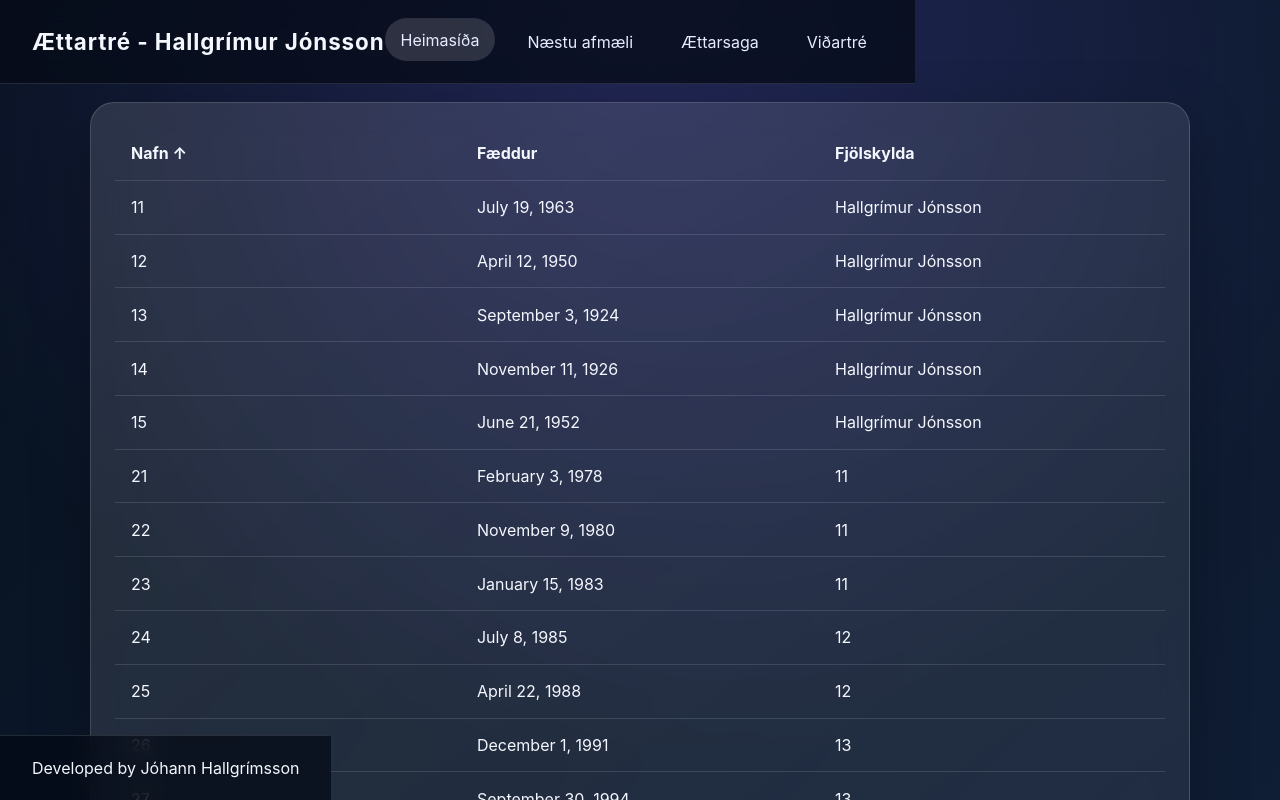
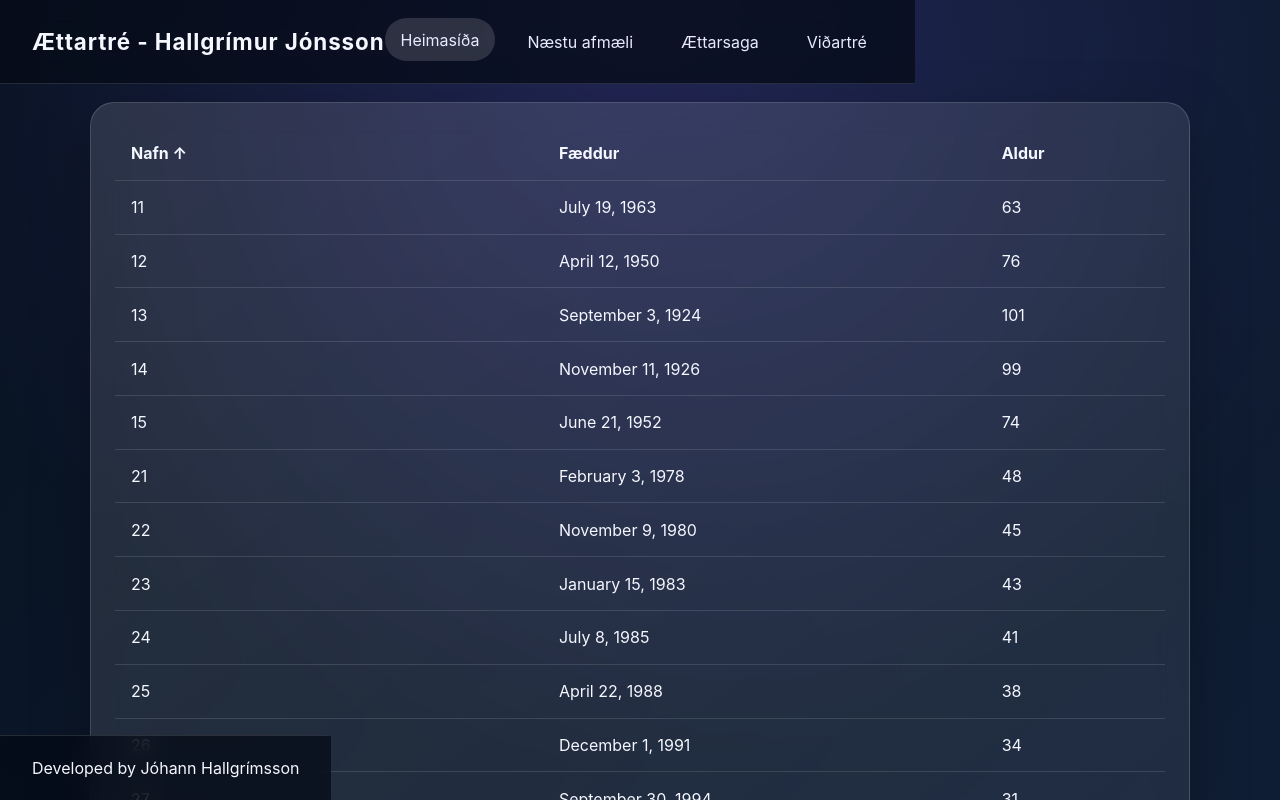
Before and after one commit to JohannHallgrimss/famely_Tree, a React (Vite) app: page /#/ in a window 1280 px wide. Shown: the top 800 px of the page. Built offline with nearby package versions, Linux system fonts and the light colour scheme.

Commit message:
næstu afmæli bætt við

```diff
--- a/src/App.tsx
+++ b/src/App.tsx
@@ -11,7 +11,7 @@ import type { FamilyData, Person } from './types';
 
 const data = familyData as FamilyData;
 
-type SortKey = 'name' | 'born';
+type SortKey = 'name' | 'born' | 'age';
 type SortDirection = 'asc' | 'desc';
 
 const getDisplayValue = (value: string | null) =>
@@ -147,7 +147,24 @@ const App = () => {
       new Date(b.born).getTime()
     );
   });
+const getPersonAge = (born: string | null) => {
+  if (!born) return null;
 
+  const birthDate = new Date(born);
+  const today = new Date();
+
+  let age = today.getFullYear() - birthDate.getFullYear();
+  const monthDiff = today.getMonth() - birthDate.getMonth();
+
+  if (
+    monthDiff < 0 ||
+    (monthDiff === 0 && today.getDate() < birthDate.getDate())
+  ) {
+    age--;
+  }
+
+  return age;
+}
 
   return (
     <PageLayout patriot={data.patriot}>
@@ -186,6 +203,7 @@ const App = () => {
           imageUrl={getPersonImageUrl(selectedPerson.name)}
           displayName={selectedPerson.name}
           bornLabel={getDisplayValue(selectedPerson.born)}
+          age={getPersonAge(selectedPerson.born)  }
           relationList={orderedChildren.map(
             (child) => child.name
           )}
--- a/src/components/PeopleTable.tsx
+++ b/src/components/PeopleTable.tsx
@@ -2,9 +2,9 @@ import type { Person } from '../types';
 
 interface PeopleTableProps {
   people: Person[];
-  sortKey: 'name' | 'born';
+  sortKey: 'name' | 'born' | 'age';
   sortDirection: 'asc' | 'desc';
-  onSort: (key: 'name' | 'born') => void;
+  onSort: (key: 'name' | 'born' | 'age') => void;
   onSelectPerson: (person: Person) => void;
 }
 
@@ -20,6 +20,24 @@ const PeopleTable = ({ people, sortKey, sortDirection, onSort, onSelectPerson }:
     });
   };
 
+  const getPersonAge = (born: string | null) => {
+  if (!born) return null;
+
+  const birthDate = new Date(born);
+  const today = new Date();
+
+  let age = today.getFullYear() - birthDate.getFullYear();
+  const monthDiff = today.getMonth() - birthDate.getMonth();
+
+  if (
+    monthDiff < 0 ||
+    (monthDiff === 0 && today.getDate() < birthDate.getDate())
+  ) {
+    age--;
+  }
+
+  return age;
+}
   return (
     <div className="table-wrapper">
       <table className="people-table">
@@ -35,7 +53,11 @@ const PeopleTable = ({ people, sortKey, sortDirection, onSort, onSelectPerson }:
                 Fæddur {sortKey === 'born' ? (sortDirection === 'asc' ? '↑' : '↓') : ''}
               </button>
             </th>
-            <th>Fjölskylda</th>
+            <th>
+              <button type="button" onClick={() => onSort('age')}>
+                Aldur {sortKey === 'age' ? (sortDirection === 'asc' ? '↑' : '↓') : ''}
+              </button>
+            </th>
           </tr>
         </thead>
         <tbody>
@@ -43,7 +65,7 @@ const PeopleTable = ({ people, sortKey, sortDirection, onSort, onSelectPerson }:
             <tr key={person.name} onClick={() => onSelectPerson(person)}>
               <td>{person.name}</td>
               <td>{formatDate(person.born)}</td>
-              <td>{[person.father, person.mother].filter(Boolean).join(' / ') || '—'}</td>
+              <td>{getPersonAge(person.born)}</td>
             </tr>
           ))}
         </tbody>
--- a/src/components/PersonModal.tsx
+++ b/src/components/PersonModal.tsx
@@ -10,6 +10,7 @@ interface PersonModalProps {
   relationList: string[];
   parentNames: string[];
   spouseName: string | null;
+  age: number | null;
   onSelectPerson: (person: Person) => void;
 }
 
@@ -23,6 +24,7 @@ const PersonModal = ({
   relationList,
   parentNames,
   spouseName,
+  age,
   onSelectPerson
 }: PersonModalProps) => (
   <div className="modal-backdrop" onClick={onClose}>
@@ -50,6 +52,7 @@ const PersonModal = ({
           <div className="info-grid">
             <p><strong>Afmæli:</strong> {person.born || '—'}</p>
             <p><strong>Fæddur:</strong> {bornLabel}</p>
+            <p><strong>Aldur:</strong> {age !== null ? age : '—'}</p>
             <p><strong>Heimilisfang:</strong> {person.address || '—'}</p>
             <p><strong>Sími:</strong> {person.phone || '—'}</p>
           </div>
```
Also changed, not shown: 6 other files (tests, documents, lock files or other folders).
